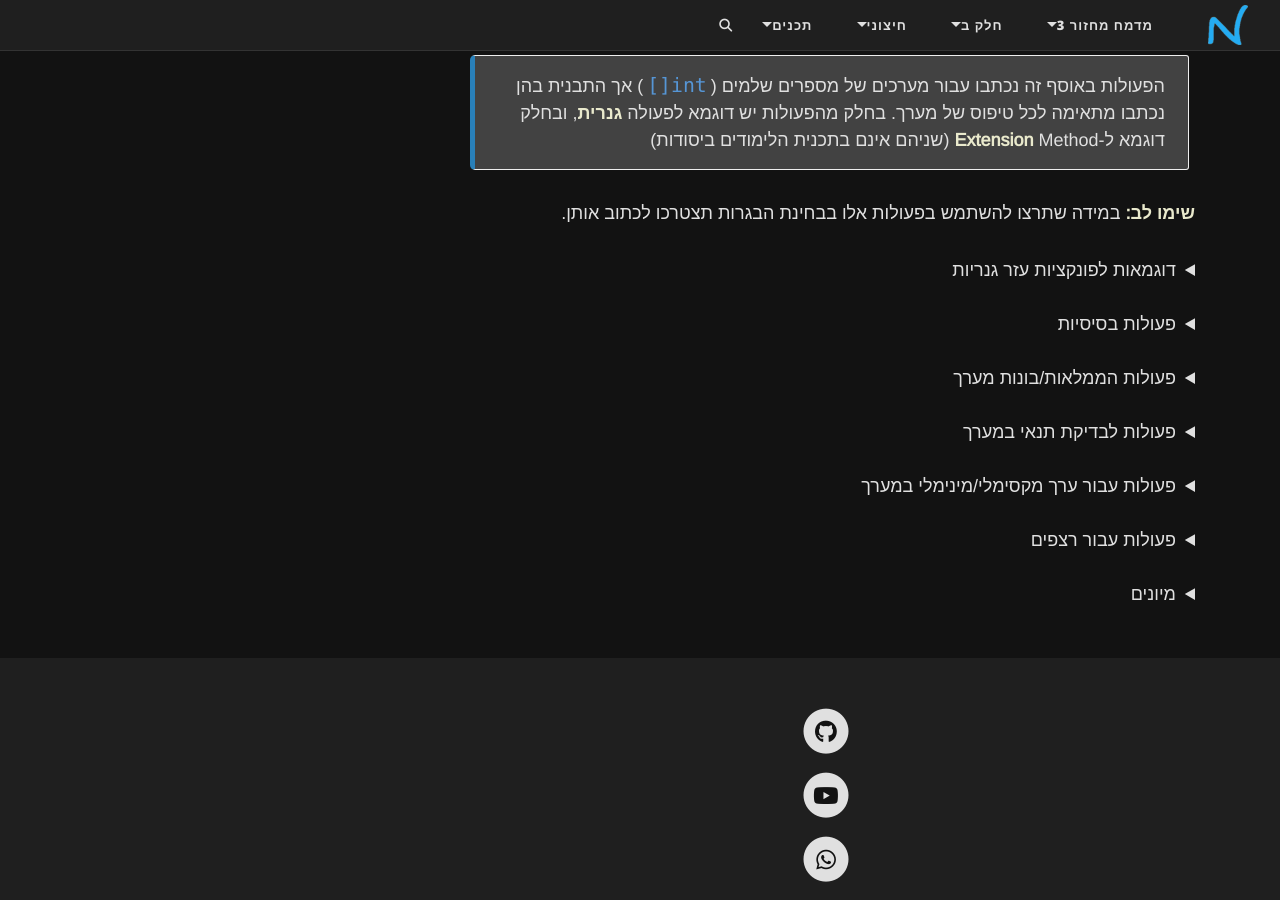
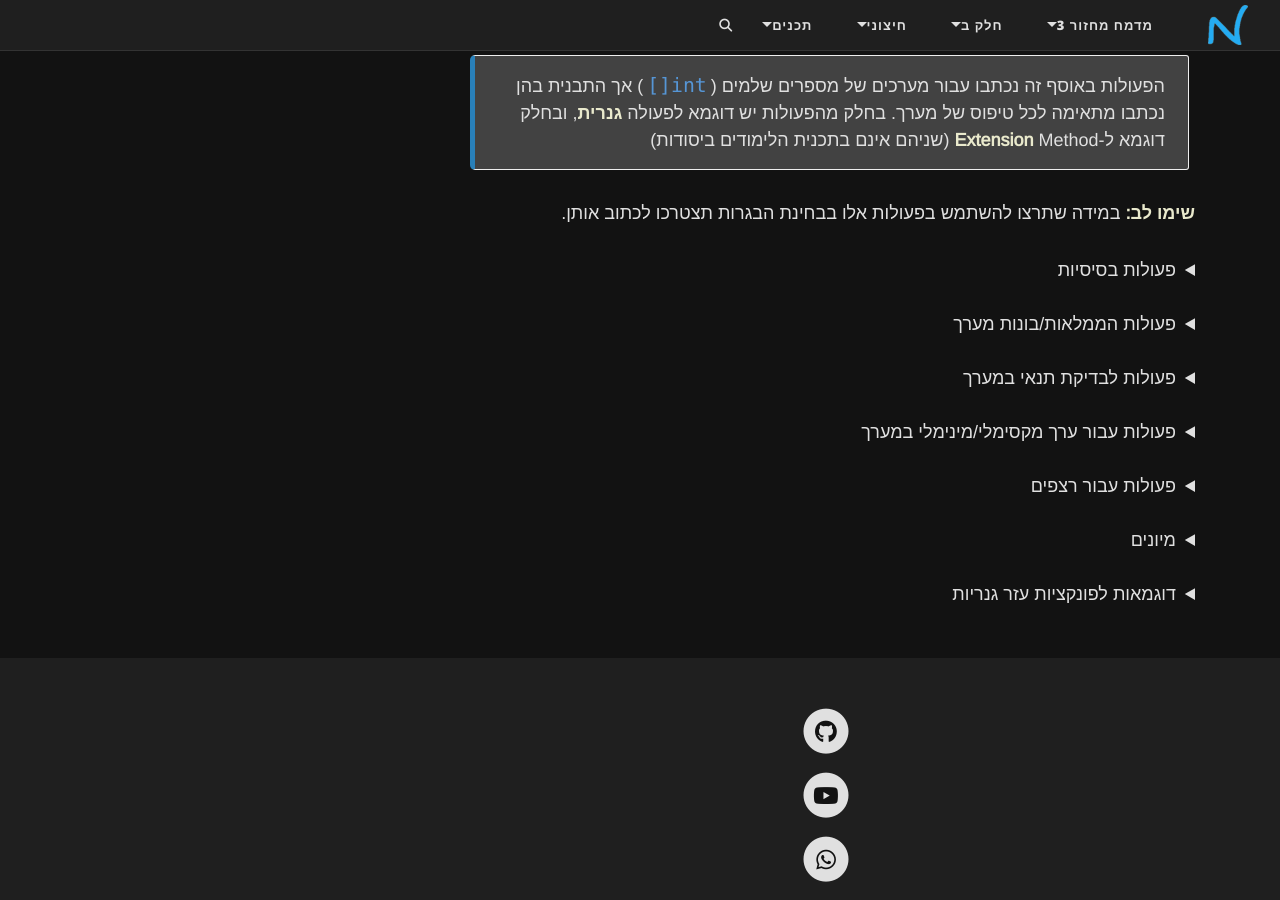
Before and after one commit to 3strategy/BeautifulYesodot, a Jekyll site: the page built from cs2/Chapter9d.md, in a window 1280 px wide and 900 px high, scrolled down 357 px. Built offline with Jekyll 4.4.1, drawn with Linux system fonts in a browser that asks for light colours; comment, search, counter and statistics services are not loaded; some of the changed lines change nothing that is shown.

Commit message:
finished 9d תבניות

````diff
--- a/cs2/Chapter9d.md
+++ b/cs2/Chapter9d.md
@@ -18,35 +18,6 @@
 
 
 
-<details markdown="1"><summary>דוגמאות לפונקציות עזר גנריות</summary>
-
-        // Generic methods
-        public static void PrintGeneric<T>(T[] arr)
-        {
-            foreach (T item in arr)
-                Console.Write(item + ", ");
-            Console.WriteLine();
-        }
-
-        public static int CountGeneric<T>(T[] arr, T value)
-        {
-            int count = 0;
-            foreach (T item in arr)
-                if (EqualityComparer<T>.Default.Equals(item, value))
-                    count++;
-            return count;
-        }
-
-        public static bool IsExistGeneric<T>(T[] arr, T value)
-        {
-            foreach (T item in arr)
-                if (EqualityComparer<T>.Default.Equals(item, value))
-                    return true;
-            return false;
-        }
-
-</details>
-
 <details markdown="1"><summary>פעולות בסיסיות</summary>
 
 #### פעולה המדפיסה מערך:
@@ -54,16 +25,15 @@
 תבנית לפעולה העוברת על כל איברי המערך
 
 ```csharp
-// פעולה המקבלת מערך ומדפיסה אותו
-// תבנית למעבר על אברי מערך
-public static void Print(int[] arr)
-{
-    for (int i = 0; i < arr.Length; i++)
-    {
-        Console.Write(arr[i] + ", ");
-    }
-    Console.WriteLine();    // מעבר שורה
-}
+        // פעולה המקבלת מערך ומדפיסה אותו
+        // תבנית למעבר על אברי מערך
+        public static void Print(int[] arr)
+        {
+            foreach (int num in arr)
+                Console.Write(num + ", ");
+
+            Console.WriteLine();    // מעבר שורה
+        }
 ```
 
 #### פעולה המדפיסה מערך בסדר הפוך:
@@ -118,9 +88,9 @@
 public static int Count(int[] arr, int num)
 {
     int count = 0;
-    for (int i = 0; i < arr.Length; i++)
+    foreach (int x in arr)
     {
-        if (arr[i] == num)
+        if (x == num)
             count++;
     }
     return count;
@@ -243,12 +213,12 @@
 // פעולה המקבלת מערך ומספר ומחזירה אמת אם הוא קיים
 public static bool IsExist(int[] arr, int num)
 {
-    bool found = false;
-    for (int i = 0; i < arr.Length && !found; i++)
+    foreach (int x in arr)
     {
-        found = (arr[i] == num);
+        if (x == num)
+            return true;
     }
-    return found;
+    return false;
 }
 ```
 
@@ -286,7 +256,7 @@
 #### בדיקה אם כל איברי המערך כפולות של 3:
 
 ```csharp
-// פעולה המקבלת מערך ומחזירה אמת אם כולם כפולות 3
+// פעולה המקבלת מערך ומחזירה אמת אם כולם כפולות של 3
 public static bool IsAllTrio(int[] arr)
 {
     bool isAll = true;
@@ -295,6 +265,19 @@
         isAll = (arr[i] % 3 == 0);
     }
     return isAll;
+}
+```
+
+```csharp
+// foreach: פעולה המקבלת מערך ומחזירה אמת אם כולם כפולות 3
+public static bool IsAllTrioForEach(int[] arr)
+{
+    foreach (int x in arr)
+    {
+        if (x % 3 != 0)
+            return false;
+    }
+    return true;
 }
 ```
 
@@ -420,13 +403,12 @@
 // פעולה המסדרת מערך על פי רצפים של ערכים (גירסה 1)
 public static void SequenceOrder(int[] arr)
 {
-    int tmp, j;
     for (int i = 0; i < arr.Length - 1; i++)
     {
-        j = FindValue(arr, arr[i], i + 1);
+        int j = FindValue(arr, arr[i], i + 1);
         if (j > 0)
         {
-            tmp = arr[i + 1]; arr[i + 1] = arr[j]; arr[j] = tmp;
+            (arr[i + 1], arr[j]) = (arr[j], arr[i + 1]);
         }
     }
 }
@@ -447,21 +429,21 @@
 // פעולה המסדרת מערך על פי רצפים של ערכים (גירסה 2)
 public static void SequenceOrder2(int[] arr)
 {
-    int tmp;
     for (int i = 0; i < arr.Length - 1; i++)
         for (int j = i + 1; j < arr.Length; j++)
             if (arr[i] == arr[j])
             {
-                tmp = arr[i + 1]; arr[i + 1] = arr[j]; arr[j] = tmp;
-                i++;
+                (arr[i + 1], arr[j]) = (arr[j], arr[i + 1]); // swap
+                i++; // Counters MISRA well formed loops
             }
 }
 ```
 
-#### לכידת רצפים לכיווץ (zip):
+#### לכידת רצפים של ערכים זהים לכיווץ (zip):
+
 
 ```csharp
-// פעולה המקבלת מערך ומחזירה מערך זיג-זג של ערך וכמותו ברצף
+// פעולה המקבלת מערך שאינו ריק ומחזירה מערך שבו כל זוג עוקבים הוא ערך וכמותו ברצף
 public static int[] Zip(int[] arr)
 {
     int[] tmp = new int[arr.Length * 2];
@@ -469,10 +451,16 @@
     for (int i = 0; i < arr.Length - 1; i++)
     {
         if (arr[i] == arr[i + 1]) len++;
-        else { tmp[p] = arr[i]; tmp[p+1] = len; p += 2; len = 1; }
+        else
+        {
+            tmp[p] = arr[i];
+            tmp[p + 1] = len;
+            p += 2;
+            len = 1;
+        }
     }
     // טיפול ברצף האחרון
-    tmp[p] = arr[arr.Length - 1]; tmp[p+1] = len;
+    tmp[p] = arr[arr.Length - 1]; tmp[p + 1] = len;
     return Resize(tmp, p + 2);
 }
 ```
@@ -485,12 +473,12 @@
 {
     int[] tmp = new int[SumOdd(arr)];
     int value, j = 0;
-    for (int i = 0; i < arr.Length; i += 2)
+    for (int i = 0; i < arr.Length - 1; i += 2)
     {
         value = arr[i];
-        for (int n = 0; n < arr[i+1]; n++)
+        for (int n = 0; n < arr[i + 1]; n++)
             tmp[j + n] = value;
-        j += arr[i+1];
+        j += arr[i + 1];
     }
     return tmp;
 }
@@ -512,28 +500,122 @@
 
 ```csharp
 // מיון בועות: עוברים על המערך ומבצעים מעבר אחד בכל איטרציה
-public static void BubleSort(int[] arr)
+public static void BubbleSort(int[] arr)
 {
-    for (int i = 0; i < arr.Length; i++)
-        BubleSort(arr, arr.Length - 1);
-}
-```
-
-```csharp
-// פעולת עזר: מעבר יחיד במערך
-private static void BubleSort(int[] arr, int end)
-{
-    for (int i = 0; i < end - 1; i++)
-        if (arr[i] > arr[i+1])
-            Swap(arr, i, i+1);
+    for (int i = arr.Length - 1; i >= 0; i--)
+        for (int j = 0; j < i; j++)
+            if (arr[j] > arr[j + 1])
+                (arr[j], arr[j + 1]) = (arr[j + 1], arr[j]);
 }
 ```
 
 ```csharp
 // פעולת עזר להחלפת ערכים במערך
 private static void Swap(int[] arr, int inx1, int inx2)
+{   // אפשר גם
+    //(arr[inx1], arr[inx2]) = (arr[inx2], arr[inx1]);
+    int tmp = arr[inx1];
+    arr[inx1] = arr[inx2];
+    arr[inx2] = tmp;
+}
+```
+
+```csharp
+public static void BubbleSortClaude(int[] arr)
 {
-    int tmp = arr[inx1]; arr[inx1] = arr[inx2]; arr[inx2] = tmp;
+    if (arr == null || arr.Length <= 1)
+        return;
+
+    int n = arr.Length;
+
+    for (int i = 0; i < n - 1; i++)
+    {
+        bool swapped = false;
+
+        // Last i elements are already in place
+        for (int j = 0; j < n - i - 1; j++)
+        {
+            if (arr[j] > arr[j + 1])
+            {
+                (arr[j], arr[j + 1]) = (arr[j + 1], arr[j]);
+                swapped = true;
+            }
+        }
+
+        // If no swapping occurred, array is already sorted
+        if (!swapped)
+            break;
+    }
+}
+```
+
+```csharp
+// מיון הוספה (Insertion Sort)
+public static void InsertionSort(int[] arr)
+{
+    // בסורינג מבוסס הוספה – נסדר כל איבר למיקום הנכון בתוך תת-מערך ממויין
+    for (int i = 1; i < arr.Length; i++)
+    {
+        int key = arr[i];
+        int j = i - 1;
+        // הזזת האיברים הגדולים מימין למקום אחד קדימה
+        while (j >= 0 && arr[j] > key)
+        {
+            arr[j + 1] = arr[j];
+            j--;
+        }
+        arr[j + 1] = key; // הכנסת האיבר למקומו הנכון
+    }
+}
+```
+
+```csharp
+// מיון בחירה (Selection Sort)
+public static void SelectionSort(int[] arr)
+{
+    // בסורינג מבוסס בחירה – נבחר את הערך הקטן ביותר בכל איטרציה
+    for (int i = 0; i < arr.Length - 1; i++)
+    {
+        int minIndex = i;
+        for (int j = i + 1; j < arr.Length; j++)
+        {
+            if (arr[j] < arr[minIndex])
+                minIndex = j;
+        }
+        // החלפת הערך הקטן ביותר למקום הנוכחי
+        (arr[i], arr[minIndex]) = (arr[minIndex], arr[i]);
+    }
 }
 ```
 </details>
+
+
+
+<details markdown="1"><summary>דוגמאות לפונקציות עזר גנריות</summary>
+
+        // Generic methods
+        public static void PrintGeneric<T>(T[] arr)
+        {
+            foreach (T item in arr)
+                Console.Write(item + ", ");
+            Console.WriteLine();
+        }
+
+        public static int CountGeneric<T>(T[] arr, T value)
+        {
+            int count = 0;
+            foreach (T item in arr)
+                if (EqualityComparer<T>.Default.Equals(item, value))
+                    count++;
+            return count;
+        }
+
+        public static bool IsExistGeneric<T>(T[] arr, T value)
+        {
+            foreach (T item in arr)
+                if (EqualityComparer<T>.Default.Equals(item, value))
+                    return true;
+            return false;
+        }
+
+</details>
````
